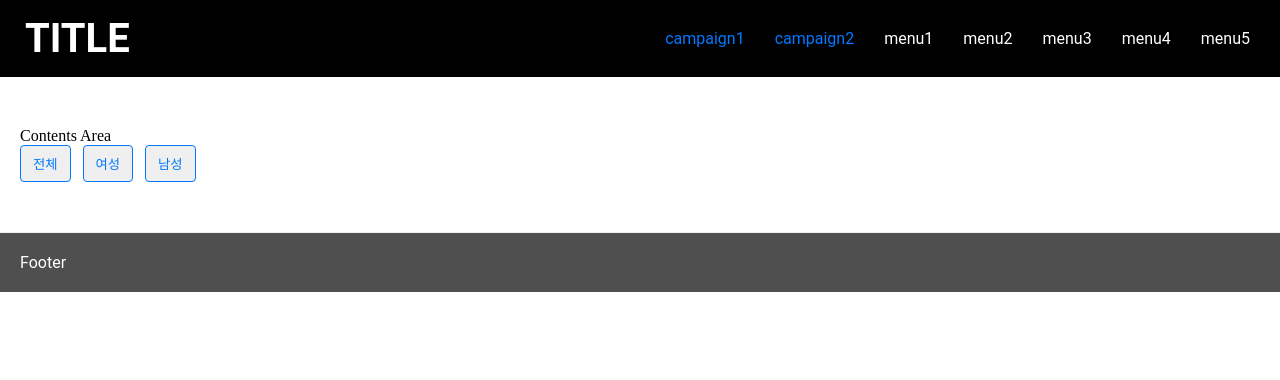
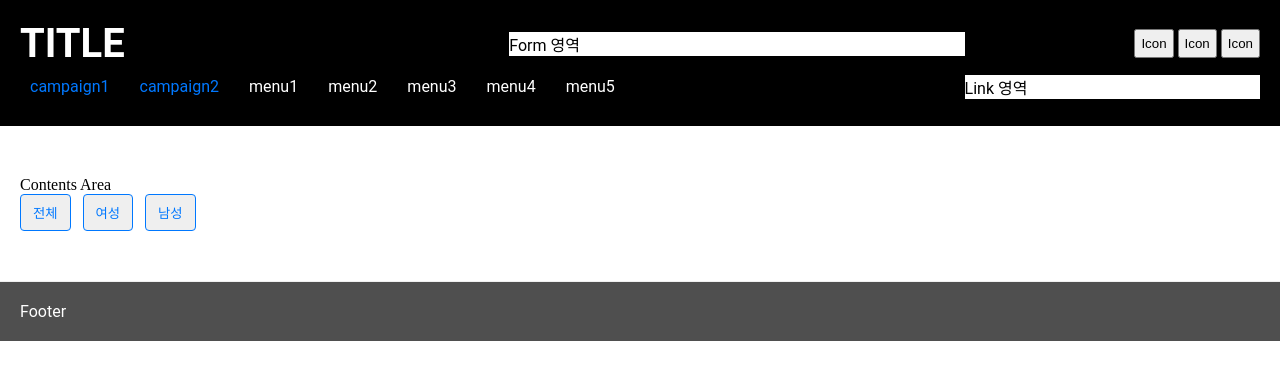
Before and after one commit to snyvvZ/react, a React (Create React App) app: page / in a window 1280 px wide. Shown: the top 380 px of the page. Built offline with nearby package versions, Linux system fonts and the light colour scheme.

Commit message:
header grid 영역 추가

```diff
--- a/src/components/GNB.js
+++ b/src/components/GNB.js
@@ -3,10 +3,9 @@ import styled from 'styled-components';
 import variables from "../styles/variables";
 import mixins from "../styles/mixins";
 
-const StyledGNB = styled.nav`
-    display: flex;
-    padding-right: 20px;
-    margin-left: auto;
+const StyledGnb = styled.nav`
+  display: flex;
+  grid-area: gnb;
 
   > h2 {
     ${mixins.blind};
@@ -15,7 +14,7 @@ const StyledGNB = styled.nav`
 
 const StyledAnchor = styled.a`
   display: flex;
-  aligns-item: center;
+  align-items: center;
   justify-content: center;
   padding: 10px;
   color: ${variables.white};
@@ -79,13 +78,13 @@ const menusItem = menus.map((items) => {
     </StyledAnchor>;
 });
 
-const GNB = () => {
-    return(<>
-        <StyledGNB>
-          <h2>Navigation Menus</h2>
-          {menusItem}
-        </StyledGNB>
-    </>)
+const Gnb = () => {
+  return(<>
+    <StyledGnb>
+      <h2>Navigation Menus</h2>
+      {menusItem}
+    </StyledGnb>
+  </>)
 }
 
-export default GNB;
+export default Gnb;
--- a/src/components/Header.js
+++ b/src/components/Header.js
@@ -2,18 +2,25 @@ import React from "react";
 import styled from "styled-components";
 import variables from "../styles/variables";
 import mixins from "../styles/mixins";
+import Search from './Search';
 import GNB from './GNB';
+import Util from './Util';
+import Link from './Link';
 
 const StyledHeader = styled.header`
   ${mixins.resetFont};
 
-  display: flex;
+  display: grid;
+  grid-template-areas:
+		"logo search util"
+		"gnb gnb link";
   align-items: center;
+  padding: 20px;
   background-color: ${({ theme }) => theme.primaryColor};
 `;
 
 const StyledTitle = styled.h1`
-  padding: 15px 25px;
+  grid-area: logo;
   font-size: 40px;
   color: white;
   font-family: ${variables.fontMusinsa};
@@ -23,7 +30,10 @@ const Header = () => {
   return (
     <StyledHeader>
       <StyledTitle>TITLE</StyledTitle>
+      <Search />
       <GNB />
+      <Util />
+      <Link />
     </StyledHeader>
   );
 };
--- /dev/null
+++ b/src/components/Link.js
@@ -0,0 +1,19 @@
+import React from 'react';
+import styled from 'styled-components';
+import variables from '../styles/variables';
+
+const StyledLink = styled.div`
+  display: flex;
+  grid-area: link;
+  background-color: ${variables.white};
+`;
+
+const Link = () => {
+  return (
+    <>
+      <StyledLink>Link 영역</StyledLink>
+    </>
+  )
+}
+
+export default Link;
--- /dev/null
+++ b/src/components/Search.js
@@ -0,0 +1,19 @@
+import React from 'react';
+import styled from 'styled-components';
+import variables from '../styles/variables';
+
+const StyledForm = styled.form`
+  display: flex;
+  grid-area: search;
+  background-color: ${variables.white};
+`;
+
+const Search = () => {
+  return (
+    <>
+      <StyledForm>Form 영역</StyledForm>
+    </>
+  )
+}
+
+export default Search;
--- /dev/null
+++ b/src/components/Util.js
@@ -0,0 +1,34 @@
+import React from 'react';
+import styled from 'styled-components';
+import variables from '../styles/variables';
+
+const StyledUril = styled.div`
+  display: flex;
+  align-items: center;
+  grid-area: util;
+  margin-left: auto;
+`;
+
+const StyledButton = styled.button`
+  display: flex;
+  padding: 5px;
+  background-color: ${variables.color};
+
+  & + & {
+    margin-left: 4px;
+  }
+`;
+
+const Util = () => {
+  return (
+    <>
+      <StyledUril>
+        <StyledButton>Icon</StyledButton>
+        <StyledButton>Icon</StyledButton>
+        <StyledButton>Icon</StyledButton>
+      </StyledUril>
+    </>
+  )
+}
+
+export default Util;
```
